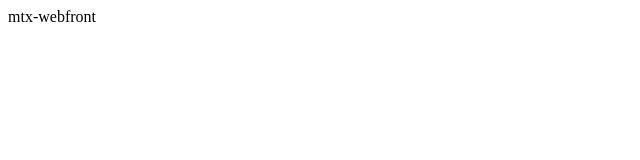
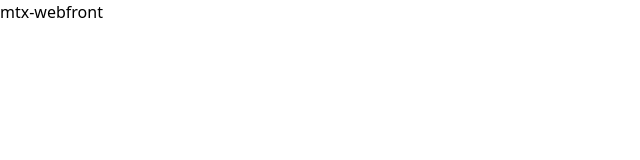
Before and after one commit to tutkli/mtx-webfront, an Angular app: page / in a window 1280 px wide. Shown: the top 160 px of the page, without its empty margins (0-640 px from the left). Built offline with nearby package versions, Linux system fonts and the light colour scheme.

Commit message:
chore: add tailwindcss

```diff
--- a/package.json
+++ b/package.json
@@ -45,6 +45,8 @@
     "lint-staged": "^15.0.2",
     "prettier": "^3.0.3",
     "prettier-eslint": "^16.1.1",
+    "prettier-plugin-tailwindcss": "^0.5.6",
+    "tailwindcss": "^3.3.3",
     "typescript": "~5.1.3"
   }
 }
--- a/src/styles.scss
+++ b/src/styles.scss
@@ -1 +1,5 @@
 /* You can add global styles to this file, and also import other style files */
+
+@tailwind base;
+@tailwind components;
+@tailwind utilities;
--- /dev/null
+++ b/tailwind.config.js
@@ -0,0 +1,10 @@
+/** @type {import('tailwindcss').Config} */
+module.exports = {
+  content: [
+    './src/**/*.{html,ts}', // add this line
+  ],
+  theme: {
+    extend: {},
+  },
+  plugins: [],
+};
```
Also changed, not shown: 1 other file (tests, documents, lock files or other folders).
